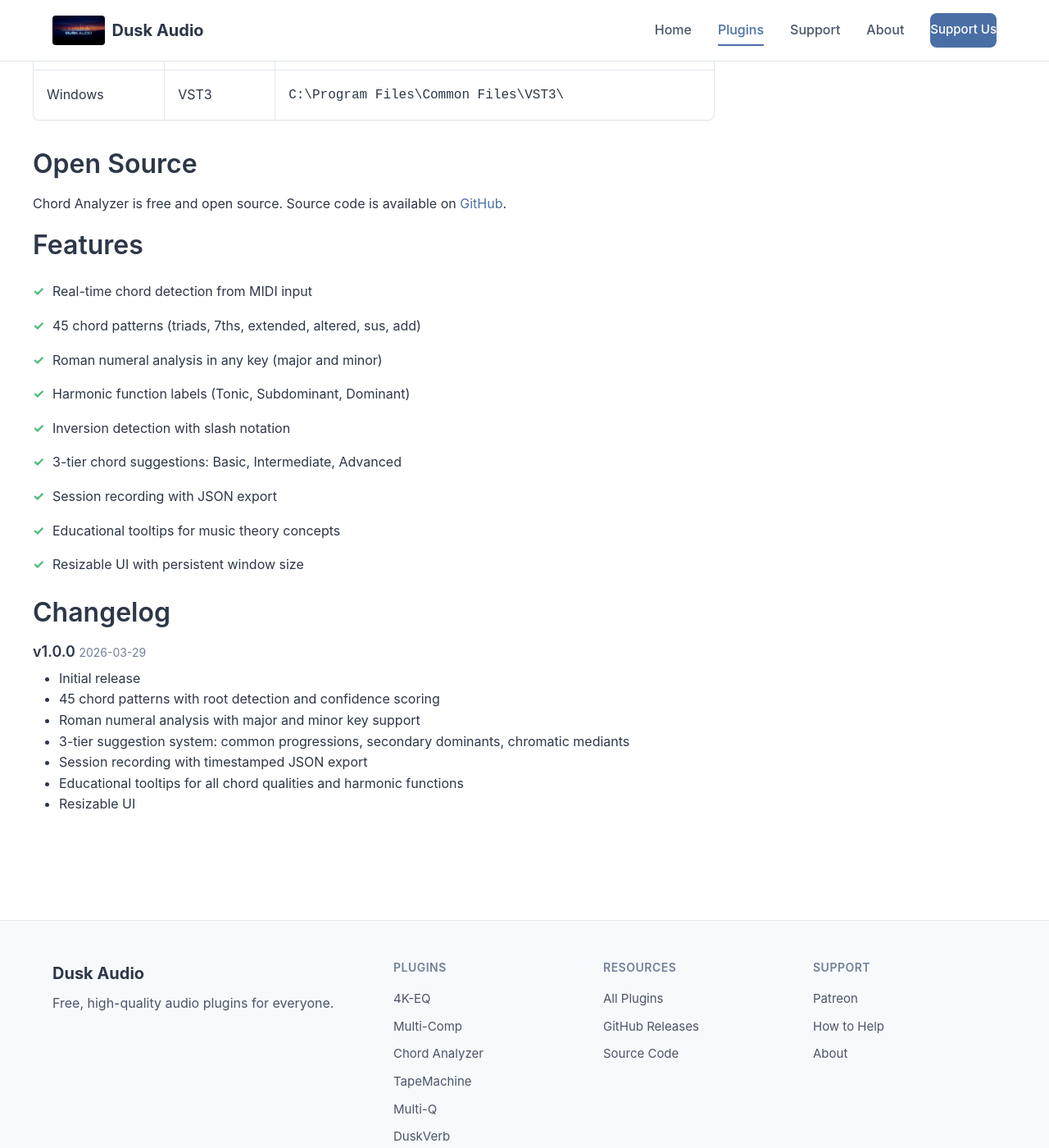
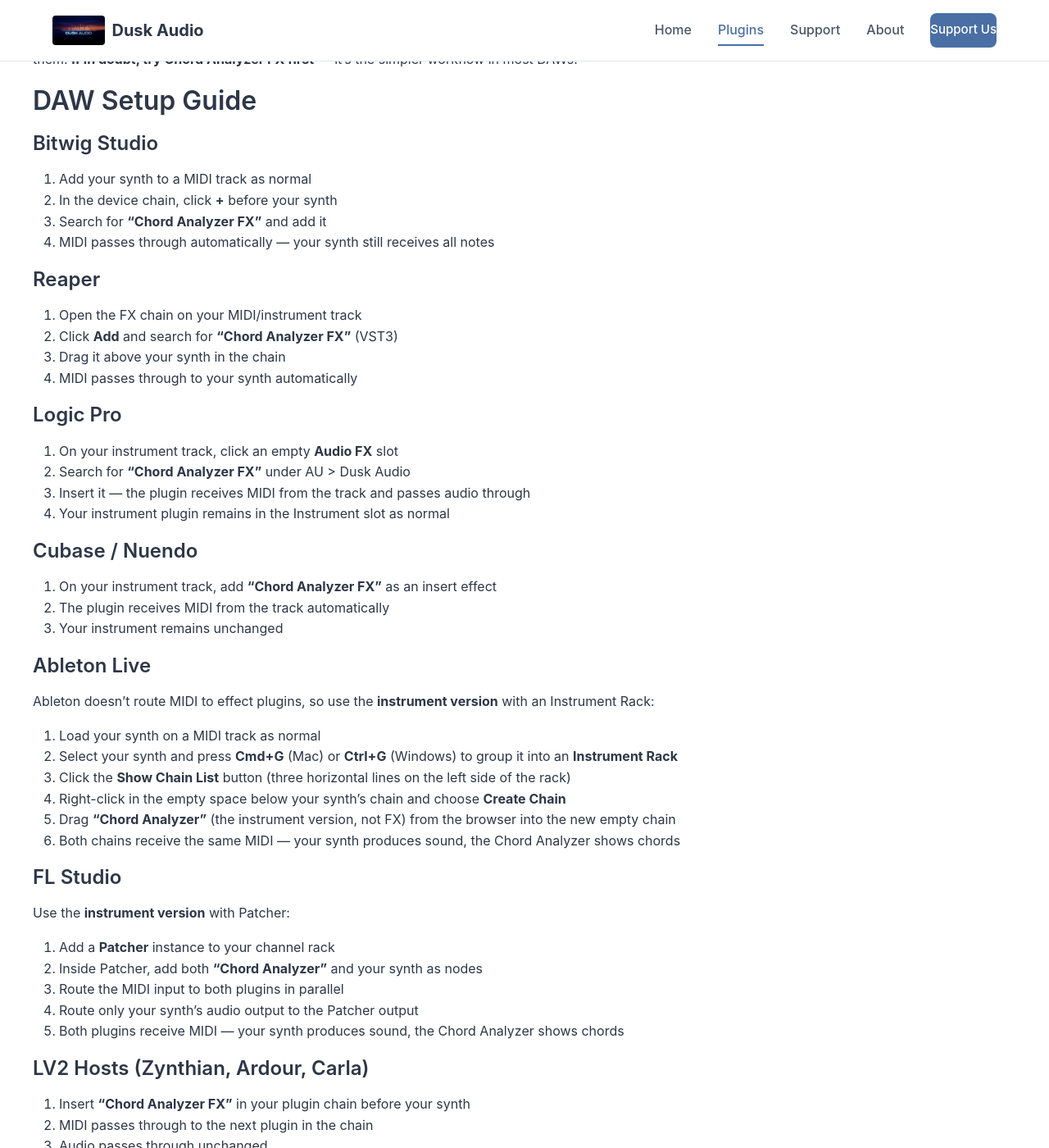
Before and after one commit to dusk-audio/dusk-audio.github.io, a Jekyll site: the page built from _plugins/chord-analyzer.md, in a window 1280 px wide and 1400 px high, scrolled down 2090 px. Shown: the whole window at 82% size. Built offline with Jekyll 4.4.1, drawn with Linux system fonts in a browser that asks for light colours; some of the changed text lies outside the part shown.

Commit message:
Chord Analyzer: add DAW setup guide and two-version docs

```diff
--- a/_plugins/chord-analyzer.md
+++ b/_plugins/chord-analyzer.md
@@ -64,6 +64,73 @@
 ### Educational Tooltips
 Hover over any element to learn about chord qualities, harmonic functions, and why certain progressions work.
 
+## Two Versions
+
+Chord Analyzer ships in two versions to ensure compatibility across all DAWs:
+
+| Version | Plugin Type | Use In |
+|---------|------------|--------|
+| **Chord Analyzer** | Instrument | FL Studio, Ableton Live |
+| **Chord Analyzer FX** | Audio Effect (with MIDI) | Reaper, Bitwig, Logic Pro, Cubase, LV2 hosts |
+
+Both versions are identical in functionality. The difference is how your DAW classifies and routes MIDI to them. **If in doubt, try Chord Analyzer FX first** — it's the simpler workflow in most DAWs.
+
+## DAW Setup Guide
+
+### Bitwig Studio
+
+1. Add your synth to a MIDI track as normal
+2. In the device chain, click **+** before your synth
+3. Search for **"Chord Analyzer FX"** and add it
+4. MIDI passes through automatically — your synth still receives all notes
+
+### Reaper
+
+1. Open the FX chain on your MIDI/instrument track
+2. Click **Add** and search for **"Chord Analyzer FX"** (VST3)
+3. Drag it above your synth in the chain
+4. MIDI passes through to your synth automatically
+
+### Logic Pro
+
+1. On your instrument track, click an empty **Audio FX** slot
+2. Search for **"Chord Analyzer FX"** under AU > Dusk Audio
+3. Insert it — the plugin receives MIDI from the track and passes audio through
+4. Your instrument plugin remains in the Instrument slot as normal
+
+### Cubase / Nuendo
+
+1. On your instrument track, add **"Chord Analyzer FX"** as an insert effect
+2. The plugin receives MIDI from the track automatically
+3. Your instrument remains unchanged
+
+### Ableton Live
+
+Ableton doesn't route MIDI to effect plugins, so use the **instrument version** with an Instrument Rack:
+
+1. Load your synth on a MIDI track as normal
+2. Select your synth and press **Cmd+G** (Mac) or **Ctrl+G** (Windows) to group it into an **Instrument Rack**
+3. Click the **Show Chain List** button (three horizontal lines on the left side of the rack)
+4. Right-click in the empty space below your synth's chain and choose **Create Chain**
+5. Drag **"Chord Analyzer"** (the instrument version, not FX) from the browser into the new empty chain
+6. Both chains receive the same MIDI — your synth produces sound, the Chord Analyzer shows chords
+
+### FL Studio
+
+Use the **instrument version** with Patcher:
+
+1. Add a **Patcher** instance to your channel rack
+2. Inside Patcher, add both **"Chord Analyzer"** and your synth as nodes
+3. Route the MIDI input to both plugins in parallel
+4. Route only your synth's audio output to the Patcher output
+5. Both plugins receive MIDI — your synth produces sound, the Chord Analyzer shows chords
+
+### LV2 Hosts (Zynthian, Ardour, Carla)
+
+1. Insert **"Chord Analyzer FX"** in your plugin chain before your synth
+2. MIDI passes through to the next plugin in the chain
+3. Audio passes through unchanged
+
 ## Installation
 
 | Platform | Format | Location |
@@ -74,6 +141,8 @@
 | macOS | VST3 | `~/Library/Audio/Plug-Ins/VST3/` |
 | Windows | VST3 | `C:\Program Files\Common Files\VST3\` |
 
+Both "Chord Analyzer" and "Chord Analyzer FX" are included in the download. Install both — use whichever version works best in your DAW.
+
 ## Open Source
 
 Chord Analyzer is free and open source. Source code is available on [GitHub](https://github.com/dusk-audio/dusk-audio-plugins).
```
